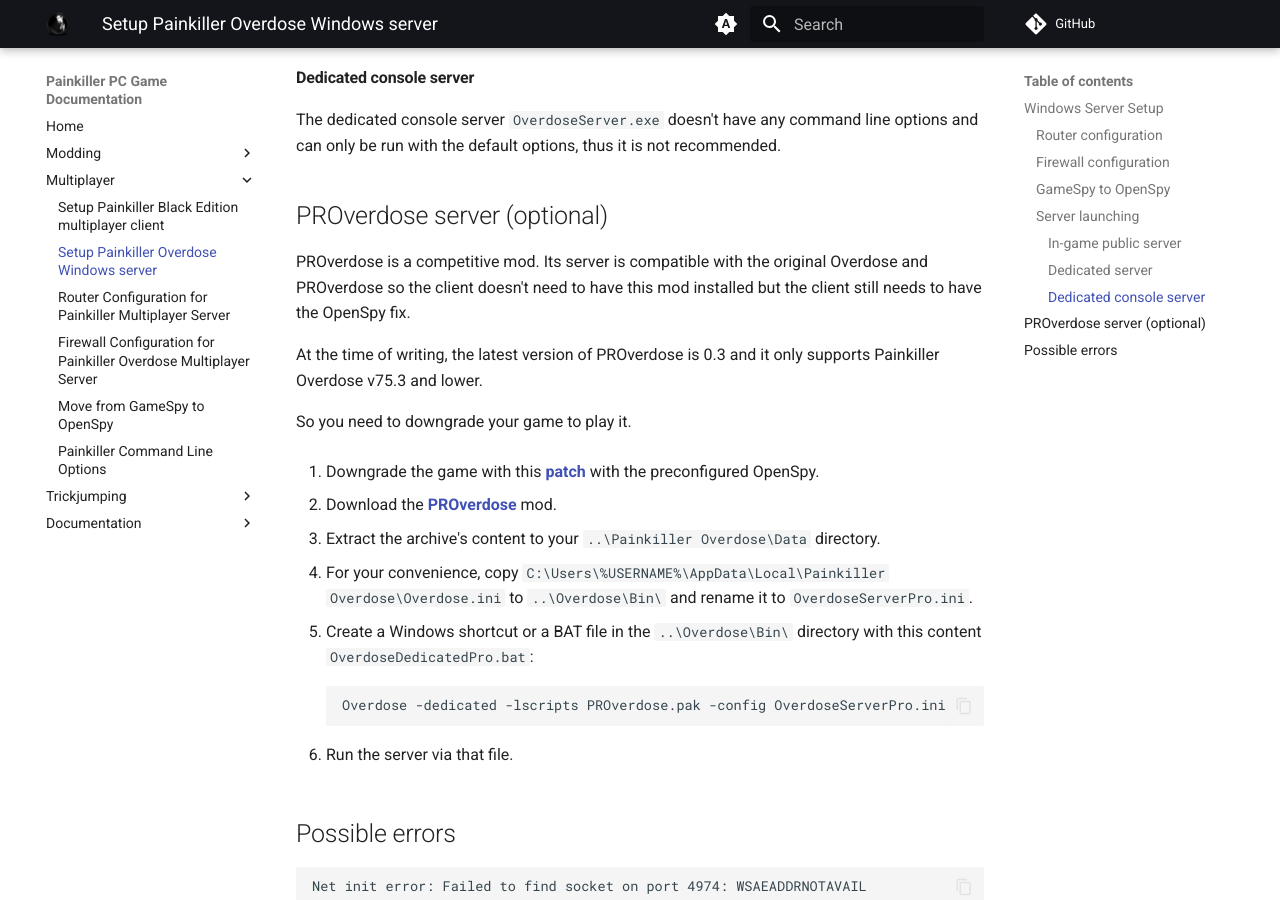
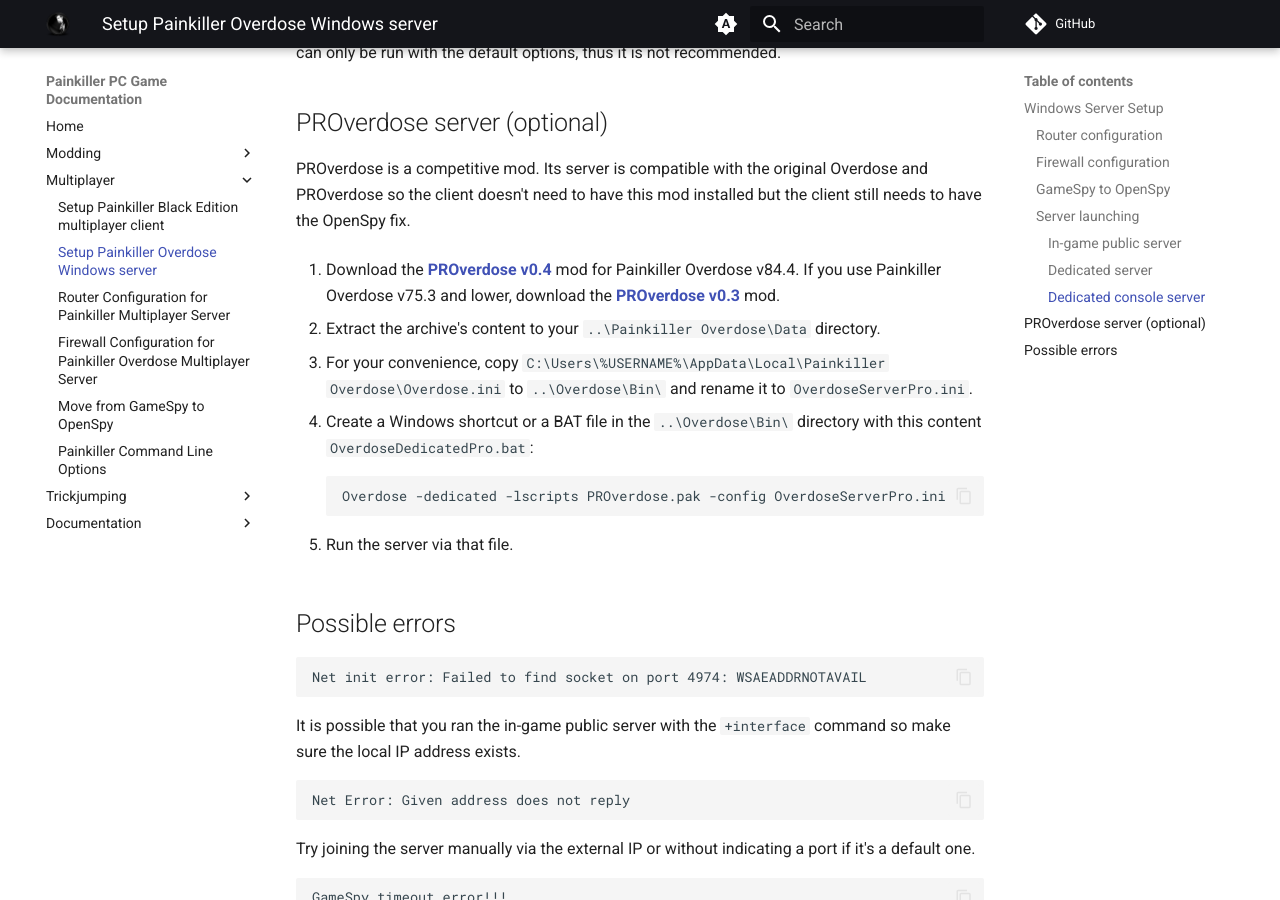
Before and after one commit to t3r6/pkdocs, an MkDocs documentation site: the page built from docs/guides/multiplayer/od-mp-server-win.md, in a window 1280 px wide and 900 px high, scrolled down 6209 px. Built offline with MkDocs 1.6.1 and Material for MkDocs 9.7.7, drawn with Linux system fonts in a browser that asks for light colours; comment, search, counter and statistics services are not loaded; some of the changed text lies outside the part shown.

Commit message:
docs: Update PROverdose info

````diff
--- a/docs/guides/multiplayer/od-mp-server-win.md
+++ b/docs/guides/multiplayer/od-mp-server-win.md
@@ -16,9 +16,7 @@
 
 This unofficial version of the [**patch**](https://www.moddb.com/games/painkiller-overdose/downloads/painkiller-overdose-patch-753-to-84) will upgrade your game to 84.4 from 75.3 and it already incorporates the Gamespy fix.
 
-It's also worth mentioning the competition multiplayer mod called [**PROverdose**](https://www.moddb.com/games/painkiller-overdose/downloads/proverdose-03) made by OriOn and PrimeviL which was intended to be similar to PK++ for the original Painkiller.
-
-At the time of writing, PROverdose only supports Overdose 66.2 (Demo) and 75.3, thus if you have the game from GOG or Steam, you need to downgrade it to 75.3 with this [**patch**](https://www.moddb.com/games/painkiller-overdose/downloads/painkiller-overdose-downgrade-patch-from-844-to-753) to be able to play Overdose multiplayer with the PROverdose mod (optional).
+It's also worth mentioning the competition multiplayer mod called [**PROverdose**](https://www.moddb.com/games/painkiller-overdose/downloads/proverdose-04) made by OriOn and PrimeviL which was intended to be similar to PK++ for the original Painkiller.
 
 ## Windows Server Setup
 
@@ -140,25 +138,19 @@
 
 PROverdose is a competitive mod. Its server is compatible with the original Overdose and PROverdose so the client doesn't need to have this mod installed but the client still needs to have the OpenSpy fix.
 
-At the time of writing, the latest version of PROverdose is 0.3 and it only supports Painkiller Overdose v75.3 and lower.
+1. Download the [**PROverdose v0.4**](https://www.moddb.com/games/painkiller-overdose/downloads/proverdose-04) mod for Painkiller Overdose v84.4. If you use Painkiller Overdose v75.3 and lower, download the [**PROverdose v0.3**](https://www.moddb.com/games/painkiller-overdose/downloads/proverdose-03) mod.
 
-So you need to downgrade your game to play it.
+2. Extract the archive's content to your `..\Painkiller Overdose\Data` directory.
 
-1. Downgrade the game with this [**patch**](https://www.moddb.com/games/painkiller-overdose/downloads/painkiller-overdose-downgrade-patch-from-844-to-753) with the preconfigured OpenSpy.
+3. For your convenience, copy `C:\Users\%USERNAME%\AppData\Local\Painkiller Overdose\Overdose.ini` to `..\Overdose\Bin\` and rename it to `OverdoseServerPro.ini`.
 
-2. Download the [**PROverdose**](https://www.moddb.com/games/painkiller-overdose/downloads/proverdose-03) mod.
-
-3. Extract the archive's content to your `..\Painkiller Overdose\Data` directory.
-
-4. For your convenience, copy `C:\Users\%USERNAME%\AppData\Local\Painkiller Overdose\Overdose.ini` to `..\Overdose\Bin\` and rename it to `OverdoseServerPro.ini`.
-
-5. Create a Windows shortcut or a BAT file in the `..\Overdose\Bin\` directory with this content `OverdoseDedicatedPro.bat`:
+4. Create a Windows shortcut or a BAT file in the `..\Overdose\Bin\` directory with this content `OverdoseDedicatedPro.bat`:
 
     ```
     Overdose -dedicated -lscripts PROverdose.pak -config OverdoseServerPro.ini
     ```
 
-6. Run the server via that file.
+5. Run the server via that file.
 
 ## Possible errors
 
````
